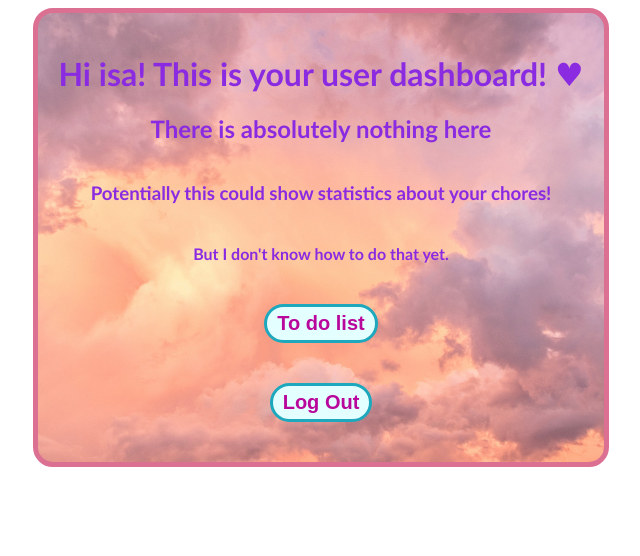
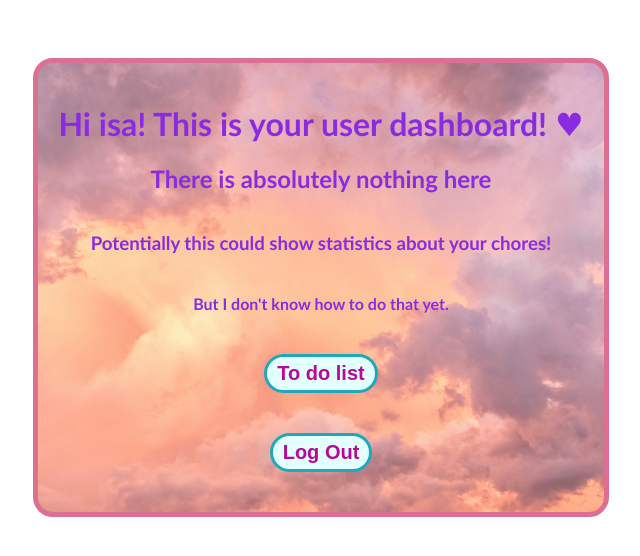
Before and after one commit to IsaEmilia/FLASKtreeni, a Flask app: page /dashboard in a window 1280 px wide. Shown: the top 556 px of the page, without its empty margins (319-959 px from the left). Run offline with Flask 2, Linux system fonts and the light colour scheme; a user stored in the database is signed in.

Commit message:
Figuring out logic.
Didn't figure it out.

```diff
--- a/app.py
+++ b/app.py
@@ -126,6 +126,7 @@ def index():
     if request.method == 'POST':
         task_content = request.form['content']
         new_task = Todo(content=task_content)
+        #task_content != ''
         try:
             db.session.add(new_task)
             db.session.commit()
--- a/static/css/main.css
+++ b/static/css/main.css
@@ -29,6 +29,7 @@
     border: 5px solid palevioletred;
     border-radius: 20px;
     max-width: 600px;
+    margin-top: 50px;
 }
 .dashbutt{
     align-self: center;
```
Also changed, not shown: database.db.
